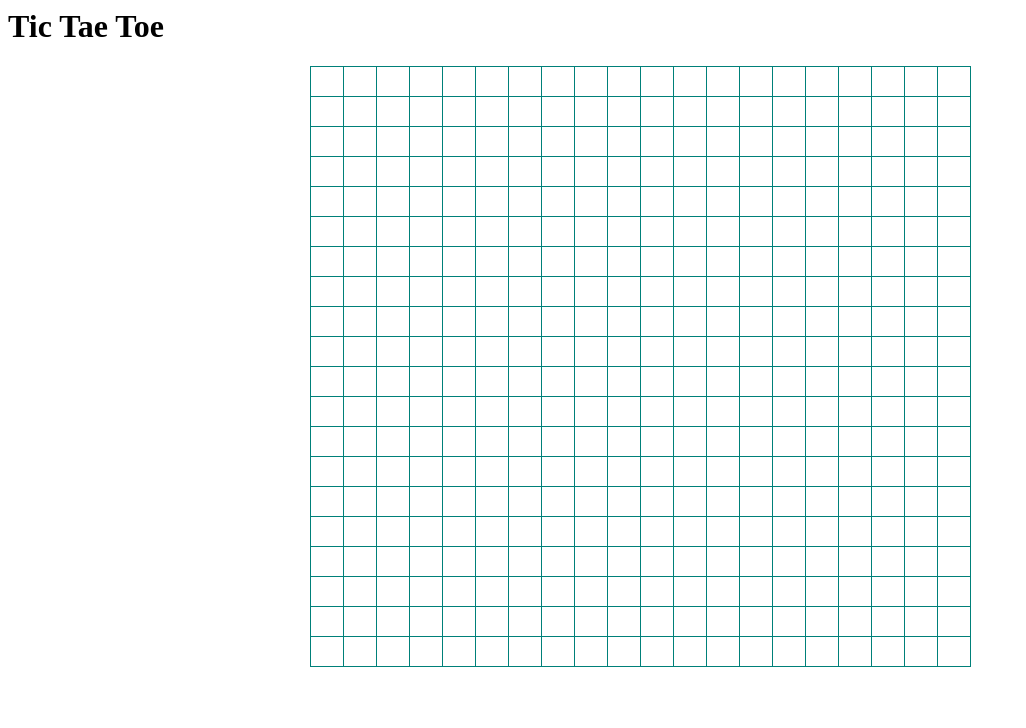
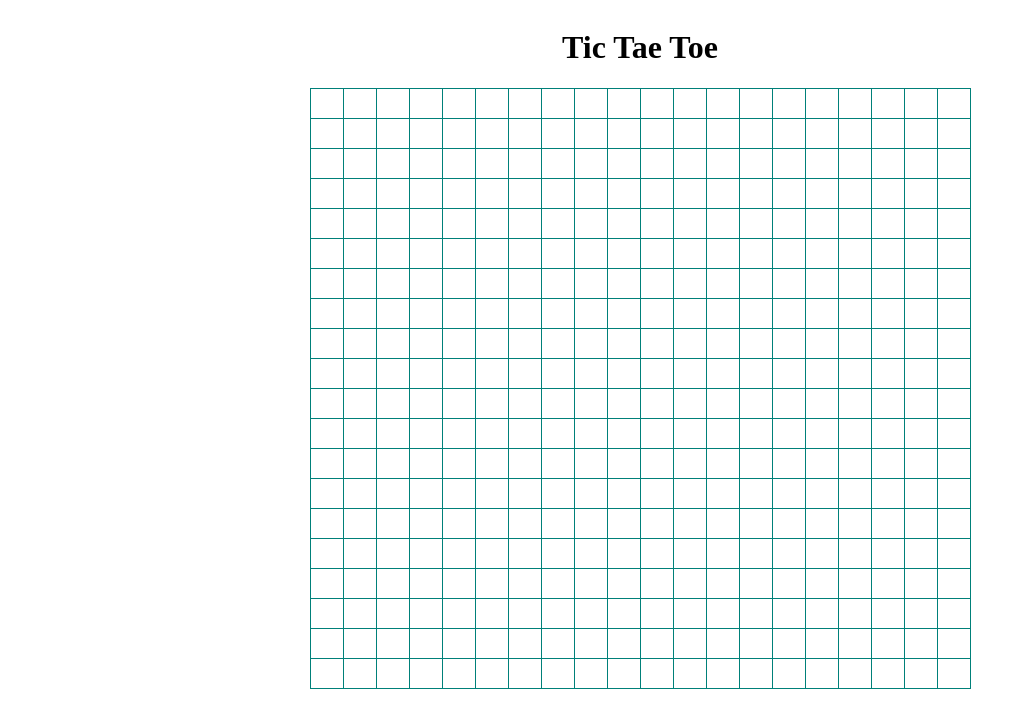
Before and after one commit to itdoc/t3js, a plain HTML site: page index.html in a window 1280 px wide. Shown: the whole page, without its empty margins (0-1026 px from the left). Drawn offline with Linux system fonts and the light colour scheme.

Commit message:
change position of title and add pointer cursor

```diff
--- a/index.html
+++ b/index.html
@@ -6,8 +6,9 @@
 <link  rel="stylesheet" href="style.css"/>
 </head>
 <body>
-	<h1>Tic Tae Toe</h1>
+
 	<table border="1" align="center" id="board">
+		<caption><h1>Tic Tae Toe</h1></caption>
 		<tr>
 			<td><td><div>&nbsp;</div></td></td>
 			<td><td><div>&nbsp;</div></td></td>
--- a/style.css
+++ b/style.css
@@ -19,4 +19,5 @@ body{
 	height:30px;
 	background-color:#ffffff;
 	border-color:#008079;
+	cursor: pointer;
 }
```
